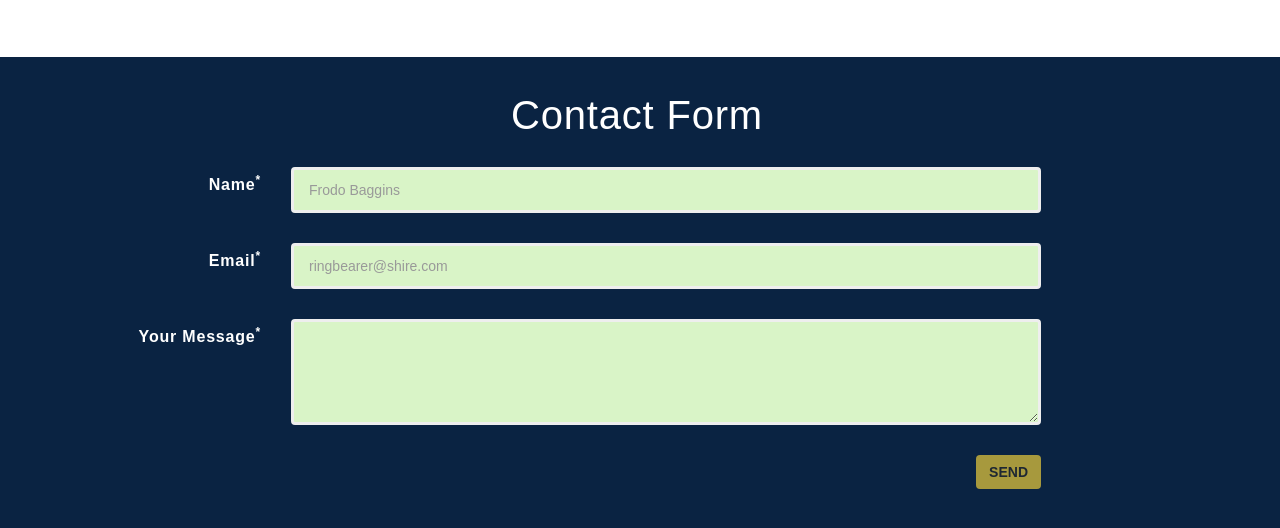
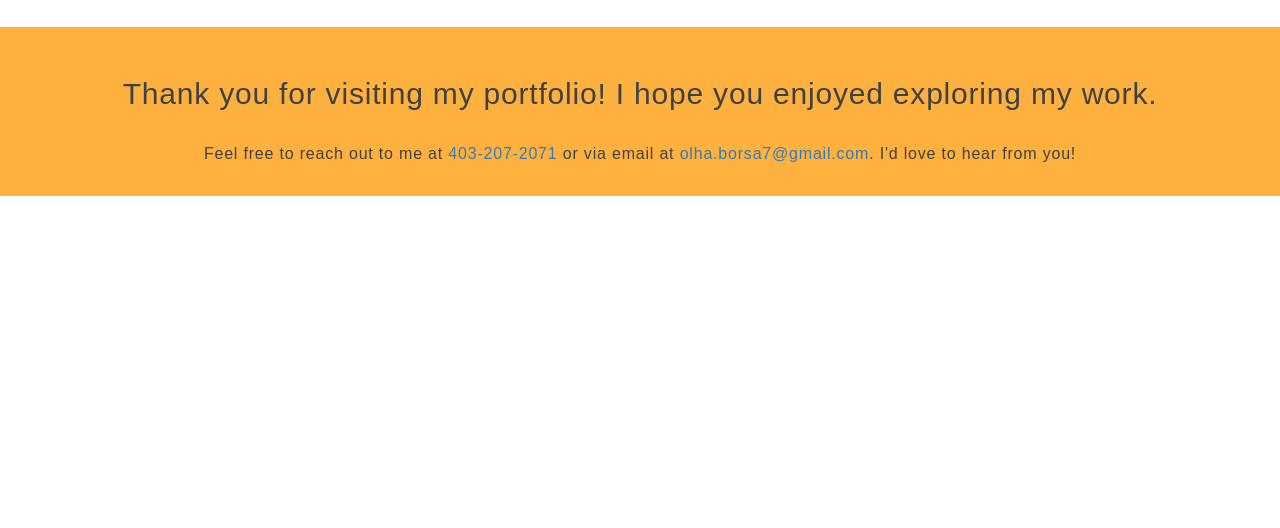
Before and after one commit to borsa-portfolio/hello, a plain HTML site: page index.html in a window 1280 px wide. Shown: the part 2133-2661 px from the top of the page. After the commit the page ends 2329 px from the top, so only its background shows below. Drawn offline with Linux system fonts and the light colour scheme; a web font is replaced by a local one.

Commit message:
Add files via upload

```diff
--- a/index.html
+++ b/index.html
@@ -400,41 +400,11 @@
       <!-- End: Schedule -->
 
       <!-- Start: Footer -->
-      <div class="container-fluid footer" id="contact">
-        <div class="row contact">
-          <div class="col-md-10 col-sm-10 col-xs-11 contact-form">
-            <h3 class="contact1"> Contact Form</h3>
-            <form action="https://getform.io/f/3ba94ac4-a9a9-49c2-82e1-b0dba91d9833" method="POST" class="form-horizontal" data-toggle="validator" role="form">
-              <div class="form-group">
-                <label for="name" class="col-sm-3 control-label">Name<sup>*</sup></label>
-                <div class="col-sm-9">
-                  <input type="text" class="form-control" id="name" placeholder="Frodo Baggins" required>
-                  <div class="help-block with-errors pull-right"></div>
-                </div>
-              </div>
-              <div class="form-group">
-                <label for="email" class="col-sm-3 control-label">Email<sup>*</sup></label>
-                <div class="col-sm-9">
-                  <input type="email" class="form-control" id="email" placeholder="ringbearer@shire.com" required>
-                  <div class="help-block with-errors pull-right"></div>
-
-                </div>
-              </div>
-              <div class="form-group">
-                <label for="message" class="col-sm-3 control-label">Your Message<sup>*</sup></label>
-                <div class="col-sm-9">
-                  <textarea id="message" class="form-control" rows="3" required></textarea>
-                  <div class="help-block with-errors pull-right"></div>
-
-                </div>
-              </div>
-              <div class="form-group">
-                <div class="col-sm-offset-3 col-sm-9">
-                  <button type="submit" id="submit" name="submit" class="btn btn-yellow pull-right">Send</button>
-                </div>
-              </div>
-            </form>
-          </div>
+      <div class="container-fluid tickets" id="contact">
+        <div class="row me-row content-ct">
+          <h2 class="row-title">Thank you for visiting my portfolio! I hope you enjoyed exploring my work.</h2>
+          <br>
+          Feel free to reach out to me at <a href="tel:4032072071">403-207-2071</a> or via email at <a href="mailto:olha.borsa7@gmail.com">olha.borsa7@gmail.com</a>. I'd love to hear from you!
         </div>
       </div>
       <!-- End: Footer -->
```
